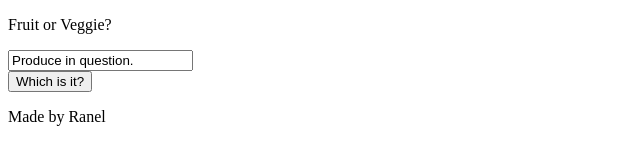
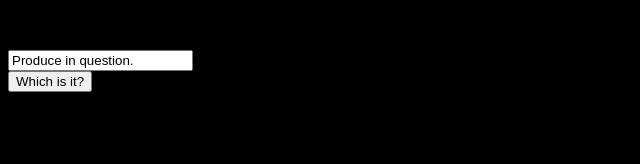
Before and after one commit to ranelisraelb/fruit_or_vegetable, a plain HTML site: page index.html in a window 1280 px wide. Shown: the whole page, without its empty margins (0-640 px from the left). Drawn offline with Linux system fonts and the light colour scheme.

Commit message:
Sass successfully connected

```diff
--- a/index.html
+++ b/index.html
@@ -9,8 +9,8 @@
     <meta name="description" content="description here">
     <meta name="keywords" content="keywords,here">
     <link rel="shortcut icon" href="favicon.ico" type="image/vnd.microsoft.icon">
-    <style rel="stylesheet" type="text/css" href="styles/main.css">
-    </style>
+    <link rel="stylesheet" type="text/css" href="styles/main.css">
+
 </head>
 
 <body>
--- /dev/null
+++ b/styles/main.scss
@@ -0,0 +1,3 @@
+body {
+    background-color: black;
+}
```
Also changed, not shown: styles/main.css, styles/main.sass (deleted), 1 other file.
